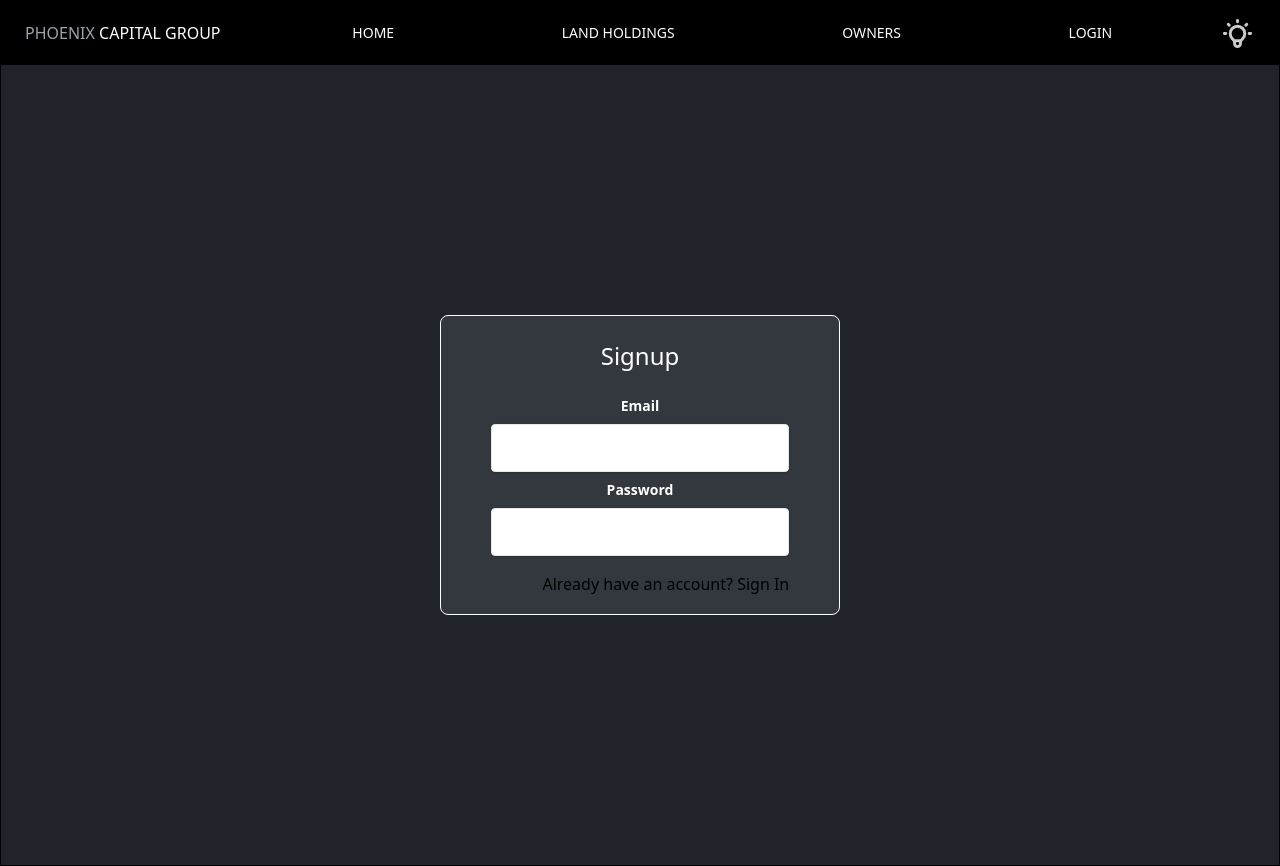
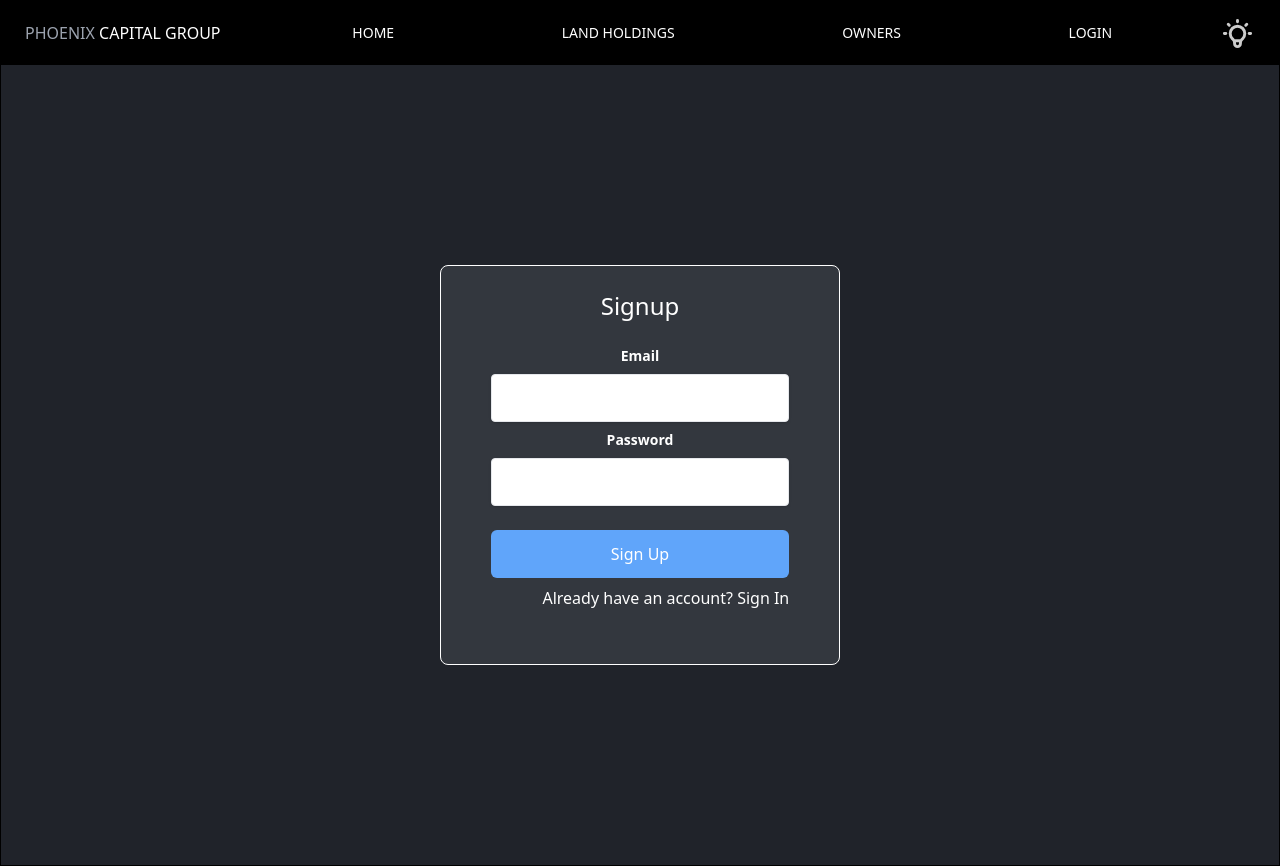
Before and after one commit to krisf451/phoenix-capital-assesment, a React (Create React App) app in the folder frontend/: page /auth in a window 1280 px wide. Built offline with nearby package versions, Linux system fonts and the light colour scheme.

Commit message:
feat: wip: set up api folder for all asynchronous calls to our DB, almost done with auth, setting up conditional rendering

```diff
--- /dev/null
+++ b/frontend/src/api/index.js
@@ -0,0 +1,18 @@
+import axios from "axios";
+
+export const API = axios.create({
+  baseURL: "http://localhost:9000/api/v1",
+});
+
+API.interceptors.request.use((req) => {
+  if (localStorage.getItem("user")) {
+    req.headers.Authorization = `Bearer ${
+      JSON.parse(localStorage.getItem("user")).token
+    }`;
+  }
+
+  return req;
+});
+
+export const signin = (formData) => API.post("/auth/signin", formData);
+export const signup = (formData) => API.post("/auth/signup", formData);
--- a/frontend/src/components/Auth.js
+++ b/frontend/src/components/Auth.js
@@ -1,12 +1,35 @@
 import React, { useState } from "react";
+import { signin, signup } from "../api";
+import { useStateContext } from "../context/StateContext";
+import buttonSpinner from "../assets/button-spinner.svg";
 
 const Auth = () => {
+  const { isLoading, setIsLoading } = useStateContext();
   const [hasAccount, setHasAccount] = useState(false);
   const [formValues, setFormValues] = useState({
     email: "",
     password: "",
   });
   const { email, password } = formValues;
+
+  const handleSubmit = (e) => {
+    e.preventDefault();
+
+    if (hasAccount) {
+      signin(formValues)
+        .then((res) => console.log(res))
+        .catch((e) => console.log(e));
+    } else {
+      signup(formValues)
+        .then((res) => console.log(res))
+        .catch((e) => console.log(e));
+    }
+    clear();
+  };
+
+  const clear = () => {
+    setFormValues({ email: "", password: "" });
+  };
 
   const switchMode = () => {
     setHasAccount((prev) => !prev);
@@ -19,10 +42,14 @@ const Auth = () => {
   };
   return (
     <div className="h-screen w-full flex justify-center items-center bg-main-bg dark:bg-main-dark-bg">
-      <div className="w-[400px] h-[300px] bg-white rounded-lg shadow-xl dark:shadow-none flex flex-col items-center dark:bg-secondary-dark-bg border dark:border-white">
+      <div className="w-[400px] h-[400px] bg-white rounded-lg shadow-xl dark:shadow-none flex flex-col items-center dark:bg-secondary-dark-bg border dark:border-white">
         <h1 className="text-2xl text-extrabold my-6 dark:text-white">
           {hasAccount ? "Signin" : "Signup"}
         </h1>
+        <form
+          className="flex items-center flex-col w-full"
+          onSubmit={handleSubmit}
+        >
           <label className="text-gray-700 text-sm font-bold mb-2 dark:text-white">
             Email
           </label>
@@ -43,8 +70,26 @@ const Auth = () => {
             value={password}
             onChange={handleChange}
           />
+          <button
+            type="submit"
+            className="bg-blue-400 text-white h-12 w-3/4 rounded-md transition-all hover:bg-blue-500 duration-300 ease-in-out mt-4 flex justify-center items-center"
+          >
+            {isLoading ? (
+              <img src={buttonSpinner} alt="spinner" className="h-12 w-12" />
+            ) : !hasAccount ? (
+              "Sign Up"
+            ) : (
+              "Sign In"
+            )}
+          </button>
+        </form>
+
         <div className="flex justify-end items-center w-3/4 mt-2">
-          <button onClick={switchMode} type="button">
+          <button
+            onClick={switchMode}
+            type="button"
+            className="dark:text-white"
+          >
             {!hasAccount
               ? "Already have an account? Sign In"
               : "Don't have an account? Sign Up"}
--- a/frontend/src/components/Home.js
+++ b/frontend/src/components/Home.js
@@ -1,7 +1,11 @@
 import React from "react";
 
 const Home = () => {
-  return <div>Home</div>;
+  return (
+    <div className="h-screen w-full flex bg-main-bg dark:bg-main-dark-bg dark:text-white">
+      Home
+    </div>
+  );
 };
 
 export default Home;
--- a/frontend/src/components/LandHoldings.js
+++ b/frontend/src/components/LandHoldings.js
@@ -1,7 +1,11 @@
 import React from "react";
 
 const LandHoldings = () => {
-  return <div>LandHoldings</div>;
+  return (
+    <div className="h-screen w-full flex bg-main-bg dark:bg-main-dark-bg dark:text-white">
+      LandHoldings
+    </div>
+  );
 };
 
 export default LandHoldings;
--- a/frontend/src/components/Navbar.js
+++ b/frontend/src/components/Navbar.js
@@ -21,25 +21,25 @@ const Navbar = () => {
       <div className="flex flex-1 justify-around ml-6 text-sm transition-all">
         <Link
           to="/"
-          className="uppercase dark:text-white transform duration-300 ease-in-out hover:text-blue-500 hover:dark:text-gray-400"
+          className="uppercase dark:text-white transform duration-300 ease-in-out text-gray-500 hover:text-gray-700 hover:dark:text-gray-400"
         >
           Home
         </Link>
         <Link
           to="/landHoldings"
-          className="uppercase dark:text-white transform duration-300 ease-in-out hover:text-blue-500 hover:dark:text-gray-400"
+          className="uppercase dark:text-white transform duration-300 ease-in-out text-gray-500 hover:text-gray-700 hover:dark:text-gray-400"
         >
           Land Holdings
         </Link>
         <Link
           to="/owners"
-          className="uppercase dark:text-white transform duration-300 ease-in-out hover:text-blue-500 hover:dark:text-gray-400"
+          className="uppercase dark:text-white transform duration-300 ease-in-out text-gray-500 hover:text-gray-700 hover:dark:text-gray-400"
         >
           Owners
         </Link>
         <Link
           to="/auth"
-          className="uppercase dark:text-white transform duration-300 ease-in-out hover:text-blue-500 hover:dark:text-gray-400"
+          className="uppercase dark:text-white transform duration-300 ease-in-out text-gray-500 hover:text-gray-700 hover:dark:text-gray-400"
         >
           Login
         </Link>
--- a/frontend/src/components/Owners.js
+++ b/frontend/src/components/Owners.js
@@ -1,7 +1,11 @@
 import React from "react";
 
 const Owners = () => {
-  return <div>Owners</div>;
+  return (
+    <div className="h-screen w-full flex bg-main-bg dark:bg-main-dark-bg dark:text-white">
+      Owners
+    </div>
+  );
 };
 
 export default Owners;
--- a/frontend/src/context/StateContext.js
+++ b/frontend/src/context/StateContext.js
@@ -3,9 +3,16 @@ import React, { createContext, useState, useContext } from "react";
 const Context = createContext();
 
 export const StateContext = ({ children }) => {
+  let user = JSON.parse(localStorage.getItem("user"));
   const [mode, setMode] = useState("Dark");
+  const [authData, setAuthData] = useState(user ? user : null);
+  const [isLoading, setIsLoading] = useState(false);
   return (
-    <Context.Provider value={{ mode, setMode }}>{children}</Context.Provider>
+    <Context.Provider
+      value={{ mode, setMode, authData, setAuthData, isLoading, setIsLoading }}
+    >
+      {children}
+    </Context.Provider>
   );
 };
 
```
Also changed, not shown: frontend/src/assets/button-spinner.svg (added). Lines whose indentation alone changed are shown as unchanged.
